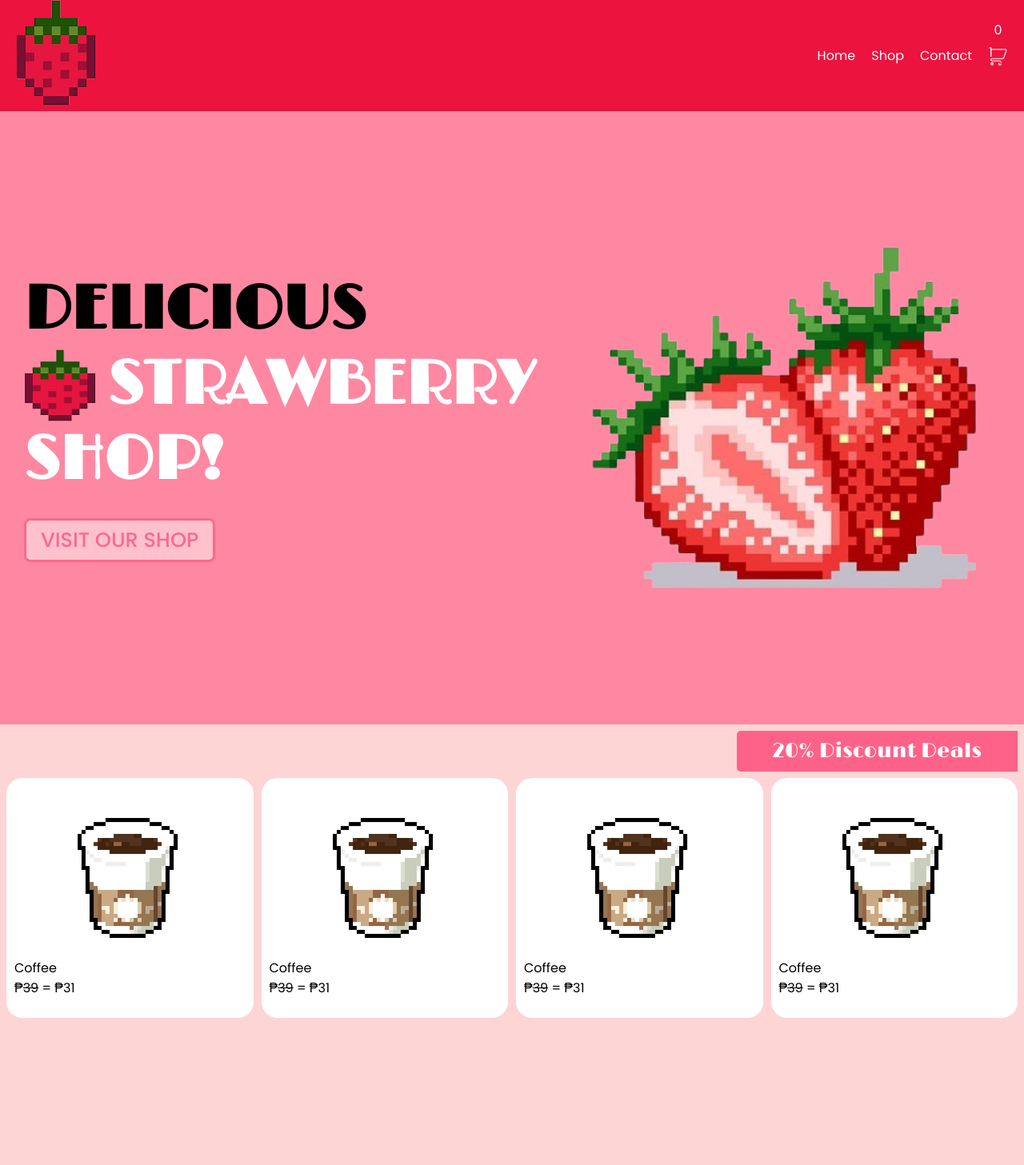
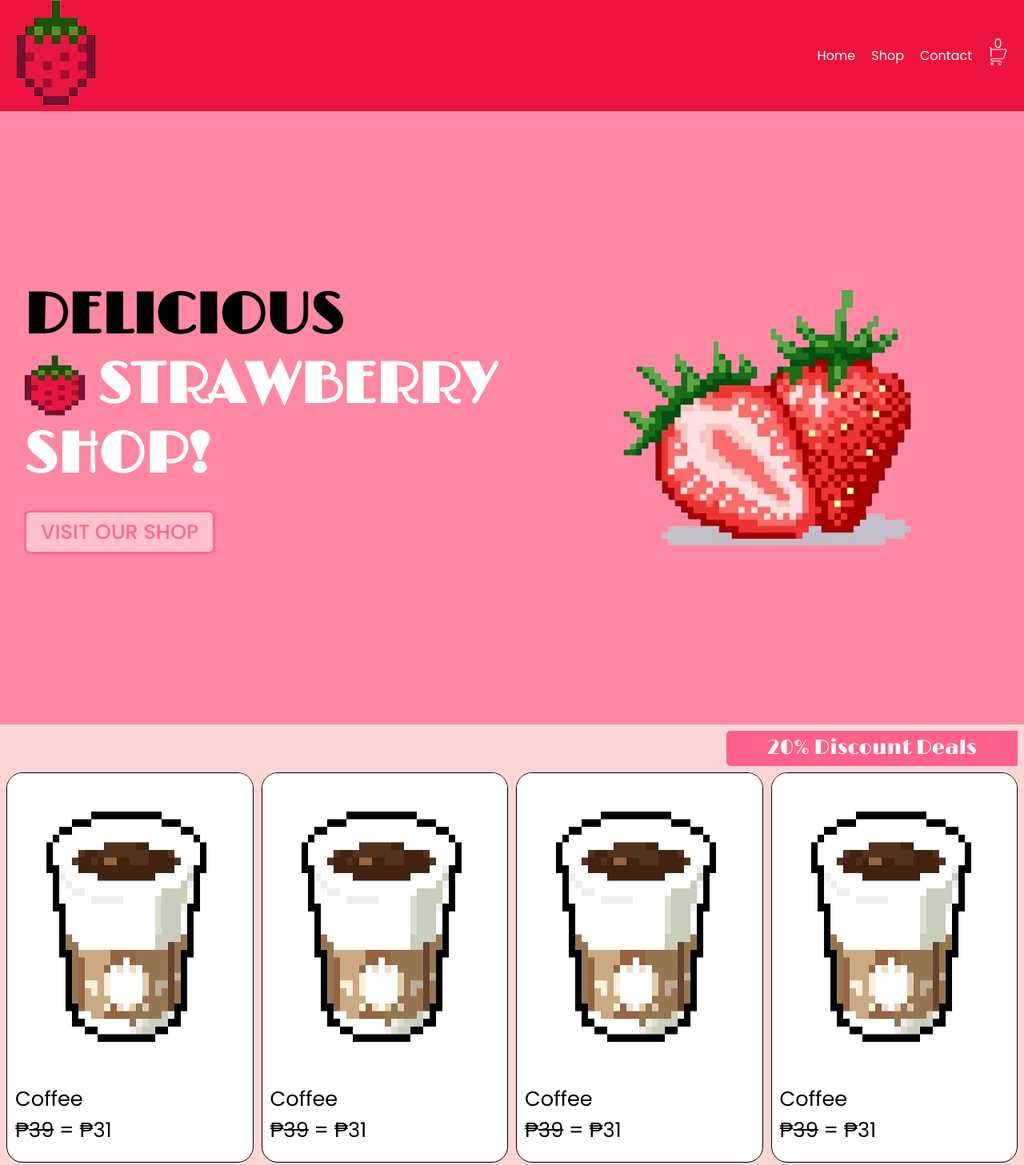
Before and after one commit to Roluna1/StrawbekkyV2, a plain HTML site: page index.html in a window 1280 px wide. Shown: the whole page at 80% size. Before the commit the page ends 1281 px from the top, so only its background shows below. Drawn offline with nearby package versions, Linux system fonts and the light colour scheme.

Commit message:
Updated Home Again

```diff
--- a/index.html
+++ b/index.html
@@ -42,6 +42,7 @@
     </div>
   </header>
 <body>
+  <div class="body-content">
     <div class="about-containter-body">
       <div class="about-content-body">
         <div class="about-text-body-content">
@@ -107,7 +108,7 @@
   </div>
 </div>
 </div>
-
+</div>
 
     <script script src="javascript/header.js"></script>
   </body>
--- a/styles/allheader.css
+++ b/styles/allheader.css
@@ -1,5 +1,4 @@
 @import url('https://fonts.googleapis.com/css2?family=Limelight&family=Poppins:ital,wght@0,100;0,200;0,300;0,400;0,500;0,600;0,700;0,800;0,900;1,100;1,200;1,300;1,400;1,500;1,600;1,700;1,800;1,900&display=swap');
-
 body{
   background-color: rgb(253, 213, 213);
 }
@@ -44,7 +43,7 @@ body{
 }
 .top-cart-quantity-css{
   position: absolute;
-  top: 25px;
+  top: 42px;
 }
 .cart-quantity{
   transition: .5;
--- a/styles/home.css
+++ b/styles/home.css
@@ -2,7 +2,11 @@
 *{
   margin: 0;
 }
+.body-content{
+  width: 100%;
+}
 .about-containter-body{
+  width: 100%;
   margin-top: 138px;
   background-color: #FE88A2;
 
@@ -12,7 +16,8 @@
   justify-content: center;
   align-items: center;
   width: 100%;
-  height: 60vw
+  height: 60vw;
+  max-height: 807px;
 }
 .about-text-body-content{
   display: flex;
@@ -32,10 +37,11 @@
   color: white;
   margin: 0;
   margin-left: 15px;
+
 }
 .img-strawberry{
-  width: 7vw;
-  height: 7vw;
+  width: 6vw;
+  height: 6vw;
 }
 /* Bottom text body */
 .bottom-text-body{
@@ -44,7 +50,7 @@
 }
 /* All text body */
 .center-text-body, .delicous, .bottom-text-body{
-  font-size: 6vw;
+  font-size: 5.6vw;
 }
 .about-content-body{
   display: flex;
@@ -60,8 +66,11 @@
   width: 100%;
 }
 .strawberry-body{
-  width: 40vw;
-  height: 40vw;
+  position: relative;
+  left: 0;
+  margin-right: 25px;
+  width: 30vw;
+  height: 30vw;
 }
 /* Button visit shop */
 .bottom-button-body{
@@ -84,21 +93,22 @@
 .center-body-discount{
   display: flex;
   justify-content: flex-end;
-  margin-bottom: 8px
+  margin-bottom: 8px;
 }
 .text-discount{
   color: white;
   font-size: 2vw;
-  padding: 10px 45px;
+  padding: .5vw 4vw;
   background-color: #FF6289;
   font-weight: 200;
   font-family: "Limelight", sans-serif;
   border-radius: 5px 0px 0px 5px;
 }
 .discounted-products-container{
-  display: grid;
-  grid-template-columns: repeat(auto-fit, minmax(200px, 1fr));
+  display: flex;
+  flex-direction: row;
   gap: 10px;
+  height: 38vw;
 }
 .product-container{
   display: flex;
@@ -108,23 +118,41 @@
   width: 100%;
   background-color: white;
   border-radius: 20px;
+  border: 1px solid;
+  height: 100%;
   overflow: hidden;
-  height: 300px;
+
 }
 .product-details{
   display: flex;
   flex-direction: column;
   font-family: "Poppins", sans-serif;
   width: 100%;
+  height: 100%;
   margin-left: 20px;
 
 }
 .product-image-content{
-  height: 200px;
+  height: 100%;
   border-radius: 20px;
 }
 .product-img{
-  height: 100%;
+  width: 25vw;
+  height: 30vw;
 }
 .product-price{
+  font-size: 2vw;
 }
+.product-name{
+  font-size: 2vw;
+}
+
+
+@media only screen and (max-width: 600px) {
+  .about-content-body{
+    min-height: 370px;
+  }
+  .center-text-body, .delicous, .bottom-text-body{
+    font-size: 6vw;
+  }
+}
```
